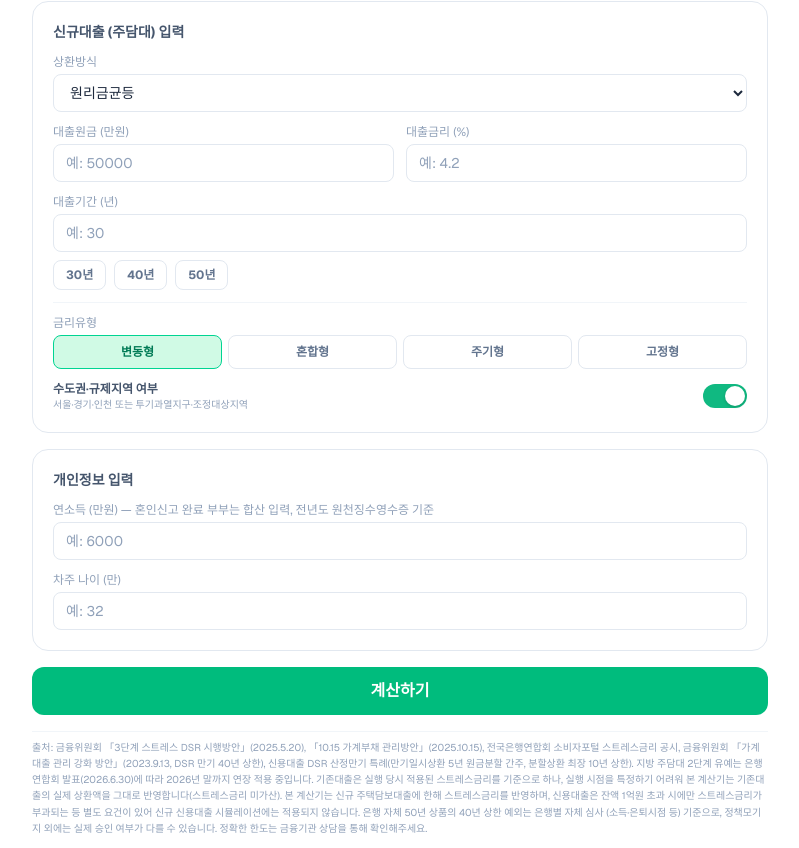
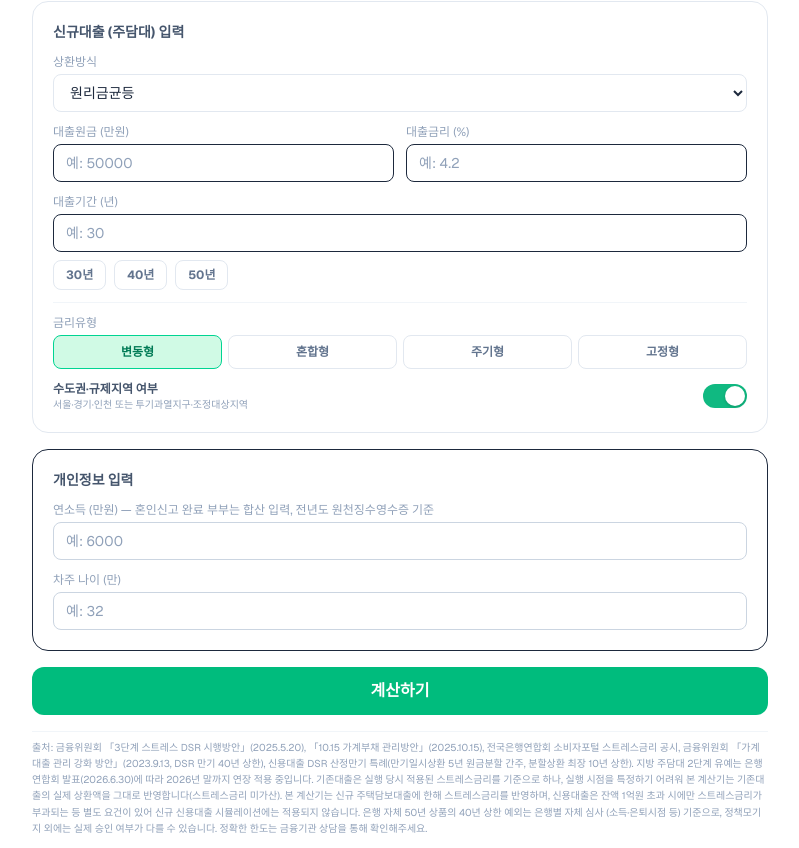
Before and after one commit to yongheon-cpf20d/Smart-zip, a Next.js app: page /dsr in a window 1280 px wide. Shown: the part 833-1681 px from the top of the page, without its empty margins (240-1039 px from the left). Built offline with nearby package versions, Linux system fonts and the light colour scheme.

Commit message:
페이지 연결

```diff
--- a/app/dsr/page.tsx
+++ b/app/dsr/page.tsx
@@ -125,6 +125,7 @@
   const [todayStr, setTodayStr] = useState("");
   const [showTable, setShowTable] = useState(false);
   const resultRef = useRef<HTMLDivElement>(null);
+  const [highlightFromLoan, setHighlightFromLoan] = useState(false);
   // ✅ 기존대출은 여러 개 보유 가능 (신용대출+마이너스통장+자동차할부 등 동시 보유가 현실적)
   const [existLoans, setExistLoans] = useState<ExistLoan[]>([makeEmptyLoan()]);
   const [newRepayType, setNewRepayType] = useState<RepayType>("equal-pi");
@@ -152,7 +153,7 @@
 
     if (sharedIncome) setIncome(sharedIncome);
     if (sharedAge) setAge(sharedAge);
-    if (sharedNewAmount) setNewAmount(sharedNewAmount);
+    if (sharedNewAmount) { setNewAmount(sharedNewAmount); setHighlightFromLoan(true); }
     if (sharedNewYears) setNewYears(sharedNewYears);
     if (sharedNewRate) setNewRate(sharedNewRate);
     if (sharedNewRateType) setNewRateType(sharedNewRateType as RateType);
@@ -229,6 +230,14 @@
           0%, 100% { opacity: 1; }
           50% { opacity: 0.55; }
         }
+        @keyframes dsrInputBreath {
+          0%, 100% { box-shadow: 0 0 0 0 rgba(16,185,129,0.4); border-color: #10b981; }
+          50% { box-shadow: 0 0 0 5px rgba(16,185,129,0); border-color: #34d399; }
+        }
+        @keyframes dsrSectionBreath {
+          0%, 100% { box-shadow: 0 0 0 0 rgba(16,185,129,0.3); }
+          50% { box-shadow: 0 0 0 6px rgba(16,185,129,0); }
+        }
       `}</style>
       <div className="max-w-3xl mx-auto px-4 py-4 space-y-4">
         <div className="flex items-center justify-between">
@@ -241,6 +250,15 @@
           <BarChart3 size={20} strokeWidth={1.75} className="text-emerald-600" />
           DSR 계산기
         </h1>
+
+        {highlightFromLoan && (
+          <div className="bg-emerald-50 dark:bg-emerald-950/40 border border-emerald-300 dark:border-emerald-700 rounded-2xl px-4 py-3 text-sm text-emerald-700 dark:text-emerald-300">
+            <p className="font-bold mb-0.5">주담대 계산기에서 대출정보가 자동으로 입력됐어요!</p>
+            <p className="text-xs text-emerald-600 dark:text-emerald-400">
+              아래 <span className="font-semibold">기존대출 · 금리유형 · 연소득 · 나이</span>만 입력하면 바로 DSR을 확인할 수 있어요.
+            </p>
+          </div>
+        )}
 
         {/* 스트레스 DSR 규제 현황 */}
         <div className="relative bg-white dark:bg-slate-800 border border-slate-200 dark:border-slate-700 rounded-2xl p-5">
@@ -327,7 +345,10 @@
         </div>
 
         {/* 기존대출 입력 */}
-        <div className="bg-white dark:bg-slate-800 border border-slate-200 dark:border-slate-700 rounded-2xl p-5 space-y-3">
+        <div
+          className="bg-white dark:bg-slate-800 border rounded-2xl p-5 space-y-3"
+          style={highlightFromLoan ? { animation: "dsrSectionBreath 1.6s ease-in-out infinite", borderColor: "#10b981" } : { borderColor: undefined }}
+        >
           <div className="flex items-center justify-between">
             <h2 className="text-sm font-bold text-slate-600 dark:text-slate-400">기존대출 입력</h2>
             <span className="text-[11px] text-slate-400 dark:text-slate-500">{existLoans.length}건</span>
@@ -415,7 +436,14 @@
 
         {/* 신규대출 입력 */}
         <div className="bg-white dark:bg-slate-800 border border-slate-200 dark:border-slate-700 rounded-2xl p-5 space-y-3">
-          <h2 className="text-sm font-bold text-slate-600 dark:text-slate-400">신규대출 (주담대) 입력</h2>
+          <div className="flex items-center gap-2">
+            <h2 className="text-sm font-bold text-slate-600 dark:text-slate-400">신규대출 (주담대) 입력</h2>
+            {highlightFromLoan && (
+              <span className="text-[10px] font-bold px-2 py-0.5 rounded-full bg-emerald-100 dark:bg-emerald-900/40 text-emerald-600 dark:text-emerald-400 border border-emerald-300 dark:border-emerald-700">
+                주담대에서 자동 입력
+              </span>
+            )}
+          </div>
           <div>
             <label className="text-xs text-slate-400 dark:text-slate-500 mb-1 block">상환방식</label>
             <select value={newRepayType} onChange={(e) => setNewRepayType(e.target.value as RepayType)}
@@ -427,20 +455,38 @@
           </div>
           <div className="grid grid-cols-2 gap-3">
             <div>
-              <label className="text-xs text-slate-400 dark:text-slate-500 mb-1 block">대출원금 (만원)</label>
+              <label className="flex items-center gap-1 text-xs text-slate-400 dark:text-slate-500 mb-1">
+                대출원금 (만원)
+                {highlightFromLoan && newAmount && <span className="text-[9px] font-bold text-emerald-500 dark:text-emerald-400">✓ 자동입력</span>}
+              </label>
               <input type="number" value={newAmount} onChange={(e) => setNewAmount(e.target.value)}
-                placeholder="예: 50000" className="w-full border border-slate-200 dark:border-slate-600 rounded-lg px-3 py-2 text-sm bg-white dark:bg-slate-700 text-slate-800 dark:text-slate-200 placeholder:text-slate-400 dark:placeholder:text-slate-500 focus:outline-none focus:border-emerald-400 dark:focus:border-emerald-500" />
+                placeholder="예: 50000"
+                className="w-full rounded-lg px-3 py-2 text-sm bg-white dark:bg-slate-700 text-slate-800 dark:text-slate-200 placeholder:text-slate-400 dark:placeholder:text-slate-500 focus:outline-none"
+                style={highlightFromLoan && newAmount ? { border: "1.5px solid #10b981", background: "rgba(16,185,129,0.04)" } : { border: "1px solid", borderColor: undefined }}
+              />
             </div>
             <div>
-              <label className="text-xs text-slate-400 dark:text-slate-500 mb-1 block">대출금리 (%)</label>
+              <label className="flex items-center gap-1 text-xs text-slate-400 dark:text-slate-500 mb-1">
+                대출금리 (%)
+                {highlightFromLoan && newRate && <span className="text-[9px] font-bold text-emerald-500 dark:text-emerald-400">✓ 자동입력</span>}
+              </label>
               <input type="number" step="0.01" value={newRate} onChange={(e) => setNewRate(e.target.value)}
-                placeholder="예: 4.2" className="w-full border border-slate-200 dark:border-slate-600 rounded-lg px-3 py-2 text-sm bg-white dark:bg-slate-700 text-slate-800 dark:text-slate-200 placeholder:text-slate-400 dark:placeholder:text-slate-500 focus:outline-none focus:border-emerald-400 dark:focus:border-emerald-500" />
+                placeholder="예: 4.2"
+                className="w-full rounded-lg px-3 py-2 text-sm bg-white dark:bg-slate-700 text-slate-800 dark:text-slate-200 placeholder:text-slate-400 dark:placeholder:text-slate-500 focus:outline-none"
+                style={highlightFromLoan && newRate ? { border: "1.5px solid #10b981", background: "rgba(16,185,129,0.04)" } : { border: "1px solid", borderColor: undefined }}
+              />
             </div>
           </div>
           <div>
-            <label className="text-xs text-slate-400 dark:text-slate-500 mb-1 block">대출기간 (년)</label>
+            <label className="flex items-center gap-1 text-xs text-slate-400 dark:text-slate-500 mb-1">
+              대출기간 (년)
+              {highlightFromLoan && newYears && <span className="text-[9px] font-bold text-emerald-500 dark:text-emerald-400">✓ 자동입력</span>}
+            </label>
             <input type="number" value={newYears} onChange={(e) => setNewYears(e.target.value)}
-              placeholder="예: 30" className="w-full border border-slate-200 dark:border-slate-600 rounded-lg px-3 py-2 text-sm bg-white dark:bg-slate-700 text-slate-800 dark:text-slate-200 placeholder:text-slate-400 dark:placeholder:text-slate-500 focus:outline-none focus:border-emerald-400 dark:focus:border-emerald-500 mb-2" />
+              placeholder="예: 30"
+              className="w-full rounded-lg px-3 py-2 text-sm bg-white dark:bg-slate-700 text-slate-800 dark:text-slate-200 placeholder:text-slate-400 dark:placeholder:text-slate-500 focus:outline-none mb-2"
+              style={highlightFromLoan && newYears ? { border: "1.5px solid #10b981", background: "rgba(16,185,129,0.04)" } : { border: "1px solid", borderColor: undefined }}
+            />
             <div className="flex gap-2">
               {[30, 40, 50].map((y) => (
                 <button key={y} onClick={() => setNewYears(String(y))}
@@ -488,8 +534,13 @@
           </div>
           <div className="border-t border-slate-100 dark:border-slate-700 pt-3 space-y-3">
             <div>
-              <label className="text-xs text-slate-400 dark:text-slate-500 mb-1 block">금리유형</label>
-              <div className="grid grid-cols-4 gap-1.5">
+              <label className="flex items-center gap-1.5 text-xs text-slate-400 dark:text-slate-500 mb-1">
+                금리유형
+                {highlightFromLoan && <span className="text-[9px] font-bold text-rose-500 dark:text-rose-400 animate-pulse">← 선택 필요</span>}
+              </label>
+              <div className="grid grid-cols-4 gap-1.5"
+                style={highlightFromLoan ? { animation: "dsrInputBreath 1.6s ease-in-out infinite", borderRadius: 8, border: "1.5px solid #10b981", padding: 4 } : undefined}
+              >
                 {[
                   { key: "variable", label: "변동형" },
                   { key: "mixed", label: "혼합형" },
@@ -555,19 +606,28 @@
         </div>
 
         {/* 개인정보 입력 */}
-        <div className="bg-white dark:bg-slate-800 border border-slate-200 dark:border-slate-700 rounded-2xl p-5 space-y-3">
+        <div
+          className="bg-white dark:bg-slate-800 border rounded-2xl p-5 space-y-3"
+          style={highlightFromLoan ? { animation: "dsrSectionBreath 1.6s ease-in-out infinite", borderColor: "#10b981" } : { borderColor: undefined }}
+        >
           <h2 className="text-sm font-bold text-slate-600 dark:text-slate-400">개인정보 입력</h2>
           <div>
             <label className="text-xs text-slate-400 dark:text-slate-500 mb-1 block">
               연소득 (만원) <span className="text-slate-400 dark:text-slate-500">— 혼인신고 완료 부부는 합산 입력, 전년도 원천징수영수증 기준</span>
             </label>
-            <input type="number" value={income} onChange={(e) => setIncome(e.target.value)}
-              placeholder="예: 6000" className="w-full border border-slate-200 dark:border-slate-600 rounded-lg px-3 py-2 text-sm bg-white dark:bg-slate-700 text-slate-800 dark:text-slate-200 placeholder:text-slate-400 dark:placeholder:text-slate-500 focus:outline-none focus:border-emerald-400 dark:focus:border-emerald-500" />
+            <input type="number" value={income} onChange={(e) => { setIncome(e.target.value); setHighlightFromLoan(false); }}
+              placeholder="예: 6000"
+              className="w-full rounded-lg px-3 py-2 text-sm bg-white dark:bg-slate-700 text-slate-800 dark:text-slate-200 placeholder:text-slate-400 dark:placeholder:text-slate-500 focus:outline-none"
+              style={highlightFromLoan && !income ? { animation: "dsrInputBreath 1.4s ease-in-out infinite", borderColor: "#10b981", border: "1.5px solid" } : { border: "1px solid #cbd5e1" }}
+            />
           </div>
           <div>
             <label className="text-xs text-slate-400 dark:text-slate-500 mb-1 block">차주 나이 (만)</label>
             <input type="number" value={age} onChange={(e) => setAge(e.target.value)}
-              placeholder="예: 32" className="w-full border border-slate-200 dark:border-slate-600 rounded-lg px-3 py-2 text-sm bg-white dark:bg-slate-700 text-slate-800 dark:text-slate-200 placeholder:text-slate-400 dark:placeholder:text-slate-500 focus:outline-none focus:border-emerald-400 dark:focus:border-emerald-500" />
+              placeholder="예: 32"
+              className="w-full rounded-lg px-3 py-2 text-sm bg-white dark:bg-slate-700 text-slate-800 dark:text-slate-200 placeholder:text-slate-400 dark:placeholder:text-slate-500 focus:outline-none"
+              style={highlightFromLoan && !age ? { animation: "dsrInputBreath 1.4s ease-in-out infinite", borderColor: "#10b981", border: "1.5px solid" } : { border: "1px solid #cbd5e1" }}
+            />
           </div>
         </div>
         <button
```
Also changed, not shown: app/loan/page.tsx (+10 -0 lines), app/page.tsx (+28 -7 lines).
